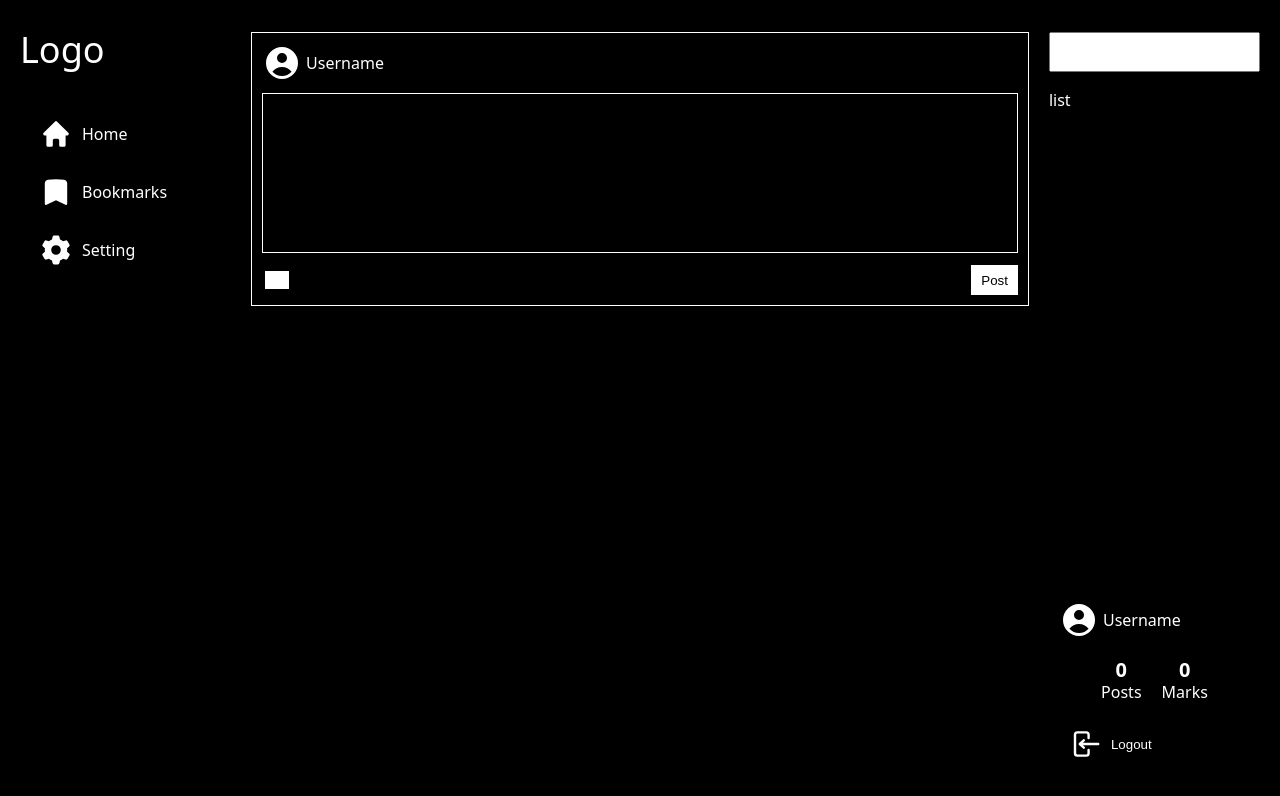
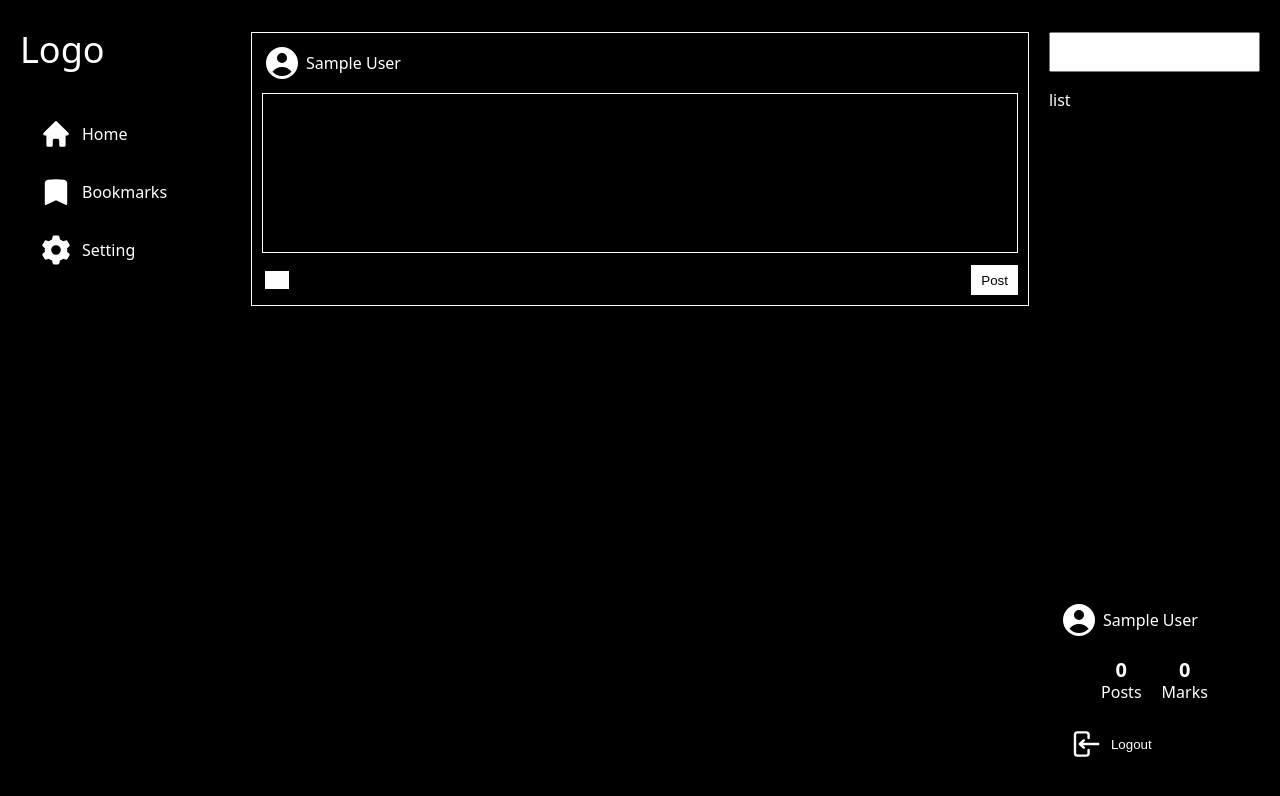
Before and after one commit to hyesuhong/twitter-clone, a React (Vite) app: page / in a window 1280 px wide. Shown: the top 796 px of the page. Built offline with nearby package versions, Linux system fonts and the light colour scheme; no server answers; sample sign-in values are in the browser's storage; grey boxes are pictures that could not be loaded.

Commit message:
feat: add profile link

```diff
--- a/src/Router.tsx
+++ b/src/Router.tsx
@@ -4,6 +4,7 @@ import Login from './routes/auth/Login';
 import Join from './routes/auth/Join';
 import ProtectedRoute from './components/ProtectedRoute';
 import BasicLayout from './layouts/BasicLayout';
+import Profile from './routes/basic/Profile';
 
 const router = createBrowserRouter([
 	{
@@ -13,7 +14,10 @@ const router = createBrowserRouter([
 				<BasicLayout />
 			</ProtectedRoute>
 		),
-		children: [{ path: '', element: <Home /> }],
+		children: [
+			{ path: '', element: <Home /> },
+			{ path: 'profile/:id', element: <Profile /> },
+		],
 	},
 	{
 		path: '/login',
--- a/src/components/Post.tsx
+++ b/src/components/Post.tsx
@@ -5,6 +5,7 @@ import { useRef, useState } from 'react';
 import Button from './Button';
 import { deleteDoc, doc, updateDoc } from '@firebase/firestore';
 import { deleteObject, ref } from '@firebase/storage';
+import { Link } from 'react-router-dom';
 
 const Wrapper = styled.div`
 	padding: 10px;
@@ -12,8 +13,19 @@ const Wrapper = styled.div`
 `;
 
 const User = styled.div`
-	display: flex;
+	display: grid;
+	grid-template-columns: minmax(0, max-content) 1fr;
 	align-items: center;
+
+	& > a {
+		display: flex;
+		align-items: center;
+		min-width: 0;
+		white-space: nowrap;
+		gap: 16px;
+		color: white;
+		text-decoration: none;
+	}
 `;
 
 const Profile = styled.span`
@@ -24,7 +36,6 @@ const Profile = styled.span`
 	mask-size: cover;
 	-webkit-mask: url(${icoUser}) no-repeat center center;
 	-webkit-mask-size: cover;
-	margin-right: 16px;
 `;
 
 const Date = styled.span`
@@ -148,8 +159,10 @@ const Post = ({ id, createdAt, imgUrl, text, userId, username }: post) => {
 	return (
 		<Wrapper data-user={userId} data-id={id}>
 			<User>
-				<Profile />
-				{username}
+				<Link to={`/profile/${userId}`}>
+					<Profile />
+					<span>{username}</span>
+				</Link>
 				<Date>{createdAt}</Date>
 			</User>
 			{imgUrl && (
--- a/src/components/PostTweetForm.tsx
+++ b/src/components/PostTweetForm.tsx
@@ -80,6 +80,7 @@ const PostTweetForm = () => {
 	const [isLoading, setIsLoading] = useState(false);
 	const [text, setText] = useState('');
 	const [file, setFile] = useState<File | null>();
+	const user = auth.currentUser;
 
 	const onTextChange = (ev: React.ChangeEvent<HTMLTextAreaElement>) => {
 		const {
@@ -102,7 +103,6 @@ const PostTweetForm = () => {
 	const onSubmit = async (ev: React.FormEvent<HTMLFormElement>) => {
 		ev.preventDefault();
 
-		const user = auth.currentUser;
 		if (isLoading || text === '' || !user) return;
 
 		try {
@@ -134,7 +134,7 @@ const PostTweetForm = () => {
 
 	return (
 		<Wrapper>
-			<Profile>Username</Profile>
+			<Profile>{user?.displayName}</Profile>
 			<Form onSubmit={onSubmit}>
 				<Textarea value={text} onChange={onTextChange} />
 				<ManageArea>
--- a/src/components/SideProfile.tsx
+++ b/src/components/SideProfile.tsx
@@ -3,14 +3,17 @@ import icoUser from '../assets/icons/ico-user.svg';
 import icoLogout from '../assets/icons/ico-out.svg';
 import { useNavigate } from 'react-router';
 import { auth } from '../firebase';
+import { Link } from 'react-router-dom';
 
 const Wrapper = styled.div`
-	dt {
+	& dt > a {
 		display: flex;
 		align-items: center;
 		gap: 4px;
 
 		padding: 10px;
+		color: white;
+		text-decoration: none;
 
 		& > span {
 			flex: 0 0 40px;
@@ -83,6 +86,7 @@ const LogoutBtn = styled.button`
 
 const SideProfile = () => {
 	const navigate = useNavigate();
+	const user = auth.currentUser;
 
 	const onLogoutClick = async () => {
 		const confirm = window.confirm('Are you sure you want to logout?');
@@ -91,11 +95,19 @@ const SideProfile = () => {
 			navigate('/login');
 		}
 	};
+
+	if (!user) {
+		return null;
+	}
+
 	return (
 		<Wrapper>
 			<dl>
 				<dt>
-					<span></span>Username
+					<Link to={`/profile/${user.uid}`}>
+						<span></span>
+						{user.displayName}
+					</Link>
 				</dt>
 				<dd>
 					<ul>
--- /dev/null
+++ b/src/routes/basic/Profile.tsx
@@ -0,0 +1,4 @@
+const Profile = () => {
+	return <>profile</>;
+};
+export default Profile;
```
